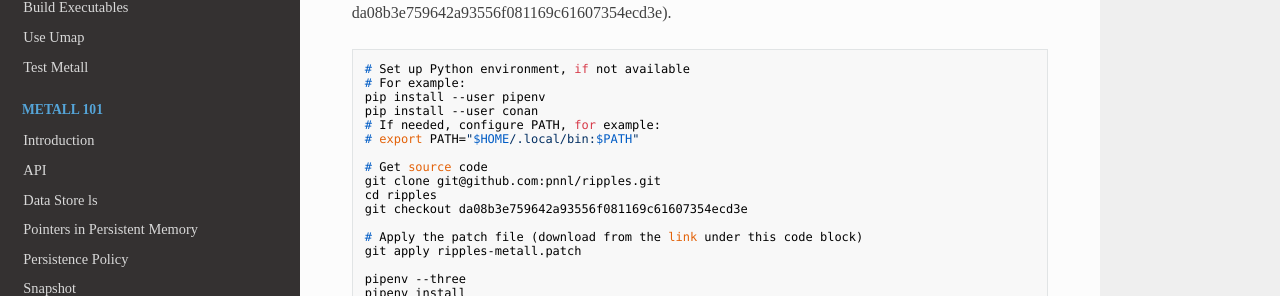
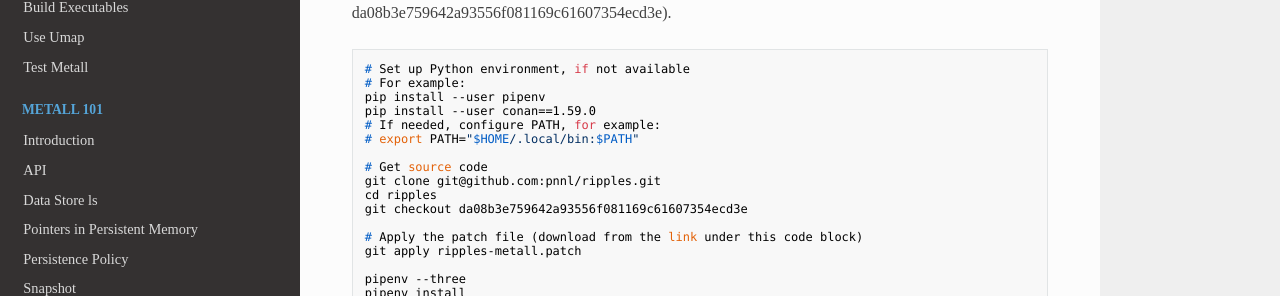
Before and after one commit to LLNL/metall, an MkDocs documentation site: the page built from docs/readthedocs/external/ripples.md, in a window 1280 px wide and 900 px high, scrolled down 1062 px. Shown: the part 170-466 px from the top of the window. Built offline with MkDocs 1.6.1, drawn with Linux system fonts in a browser that asks for light colours; nearby versions of some CDN libraries.

Commit message:
Specify conan version

```diff
--- a/docs/readthedocs/external/ripples.md
+++ b/docs/readthedocs/external/ripples.md
@@ -41,7 +41,7 @@
 # Set up Python environment, if not available
 # For example:
 pip install --user pipenv
-pip install --user conan
+pip install --user conan==1.59.0
 # If needed, configure PATH, for example:
 # export PATH="$HOME/.local/bin:$PATH"
 
```
